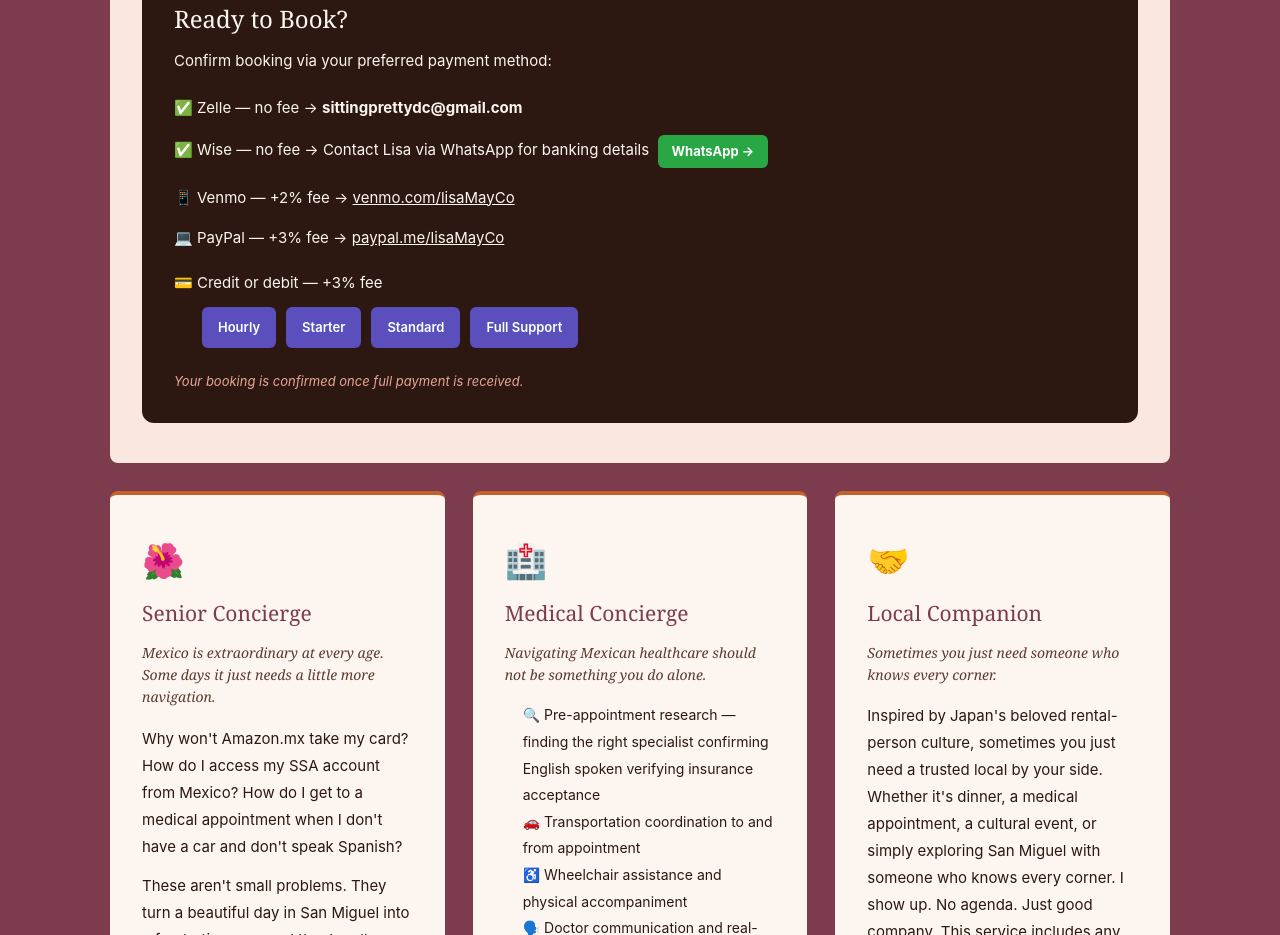
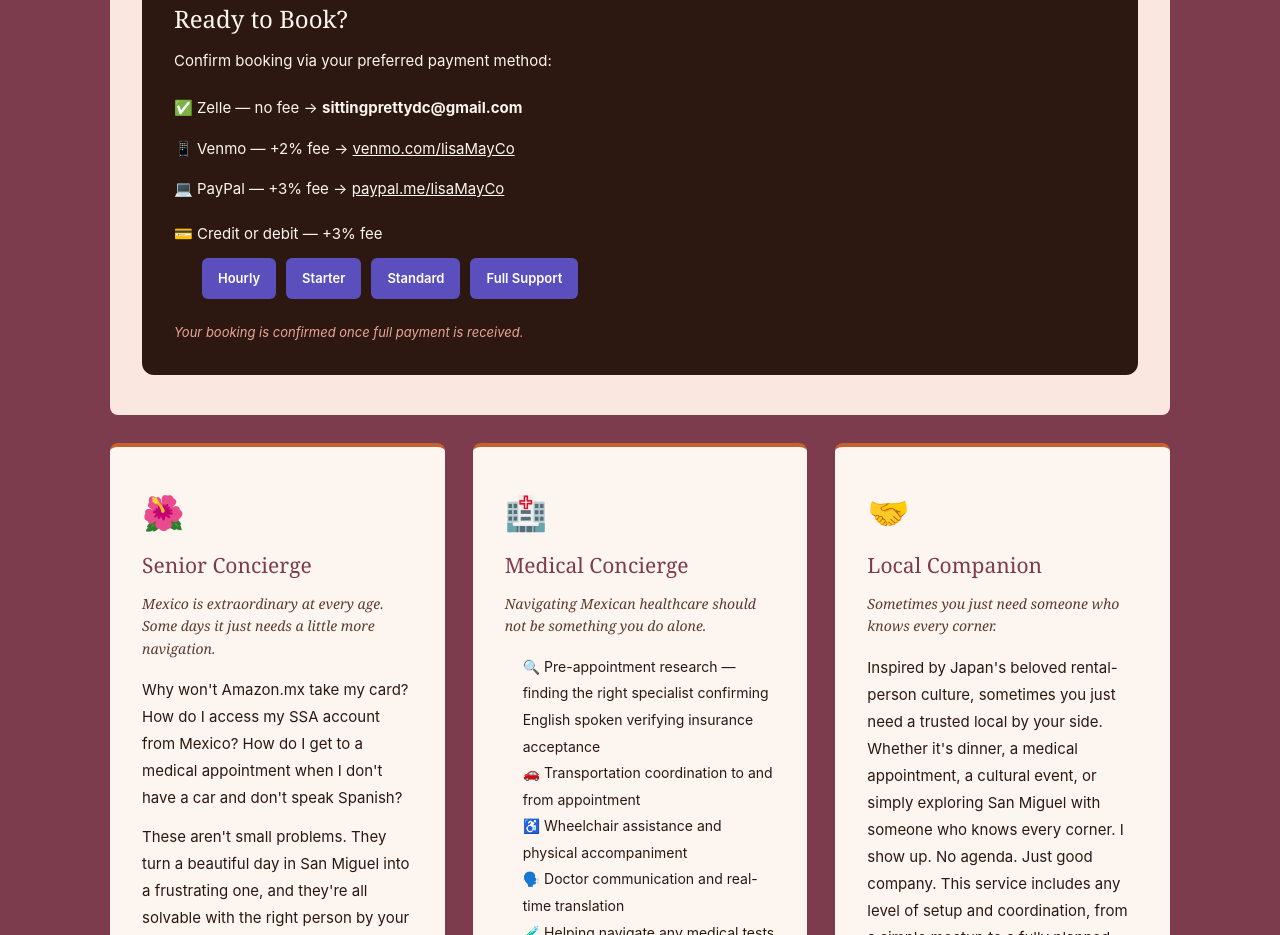
Before and after one commit to IntheknowMX/intheknowmx.com, a Next.js app: page / in a window 1280 px wide. Shown: the part 10860-11795 px from the top of the page. Built offline with nearby package versions, Linux system fonts and the light colour scheme.

Commit message:
Remove Wise as a payment method sitewide
Deleted the Wise entry from the Concierge "Ready to Book?" block
(page.tsx) and from the PaymentModal component. Zelle, Venmo,
PayPal, and Stripe/credit-card options are untouched.

Co-Authored-By: Claude Sonnet 4.6 <noreply@anthropic.com>

```diff
--- a/app/components/PaymentModal.tsx
+++ b/app/components/PaymentModal.tsx
@@ -134,7 +134,6 @@ export default function PaymentModal({ open, onClose, service }: PaymentModalPro
         </p>
         <div style={{ fontSize: '15px', lineHeight: '1.9', color: '#FDF6F0' }}>
           <p style={{ marginBottom: '12px' }}>✅ Zelle — no fee → <strong>sittingprettydc@gmail.com</strong></p>
-          <p style={{ marginBottom: '12px' }}>✅ Wise — no fee → <strong>Contact Lisa via WhatsApp for banking details</strong></p>
           <p style={{ marginBottom: '12px' }}>📱 Venmo — +2% fee → <a href="https://venmo.com/code?user_id=3758990584448601525&created=1781206512" target="_blank" rel="noreferrer" style={{ color: '#FDF6F0', textDecoration: 'underline' }}>https://venmo.com/code?user_id=3758990584448601525&created=1781206512</a></p>
           <p style={{ marginBottom: isResidency ? '0' : '12px' }}>💻 PayPal — +3% fee → <a href="https://paypal.com/paypalme/lisaMayCo" target="_blank" rel="noreferrer" style={{ color: '#FDF6F0', textDecoration: 'underline' }}>https://paypal.com/paypalme/lisaMayCo</a></p>
           {!isResidency && (
--- a/app/page.tsx
+++ b/app/page.tsx
@@ -734,17 +734,6 @@ export default function Home() {
                   <p style={{ marginBottom: '12px' }}>
                     ✅ Zelle — no fee &rarr; <strong>sittingprettydc@gmail.com</strong>
                   </p>
-                  <p style={{ marginBottom: '16px' }}>
-                    ✅ Wise — no fee &rarr; Contact Lisa via WhatsApp for banking details&nbsp;&nbsp;
-                    <a
-                      href="https://wa.me/5214731218554"
-                      target="_blank"
-                      rel="noreferrer"
-                      style={{ display: 'inline-flex', alignItems: 'center', backgroundColor: '#29A745', color: 'white', textDecoration: 'none', borderRadius: '6px', padding: '4px 14px', fontSize: '13px', fontWeight: 700, verticalAlign: 'middle' }}
-                    >
-                      WhatsApp &rarr;
-                    </a>
-                  </p>
                   <p style={{ marginBottom: '12px' }}>
                     📱 Venmo — +2% fee &rarr;&nbsp;
                     <a href="https://venmo.com/code?user_id=3758990584448601525&created=1781206512" target="_blank" rel="noreferrer" style={{ color: '#FDF6F0', textDecoration: 'underline' }}>venmo.com/lisaMayCo</a>
```
